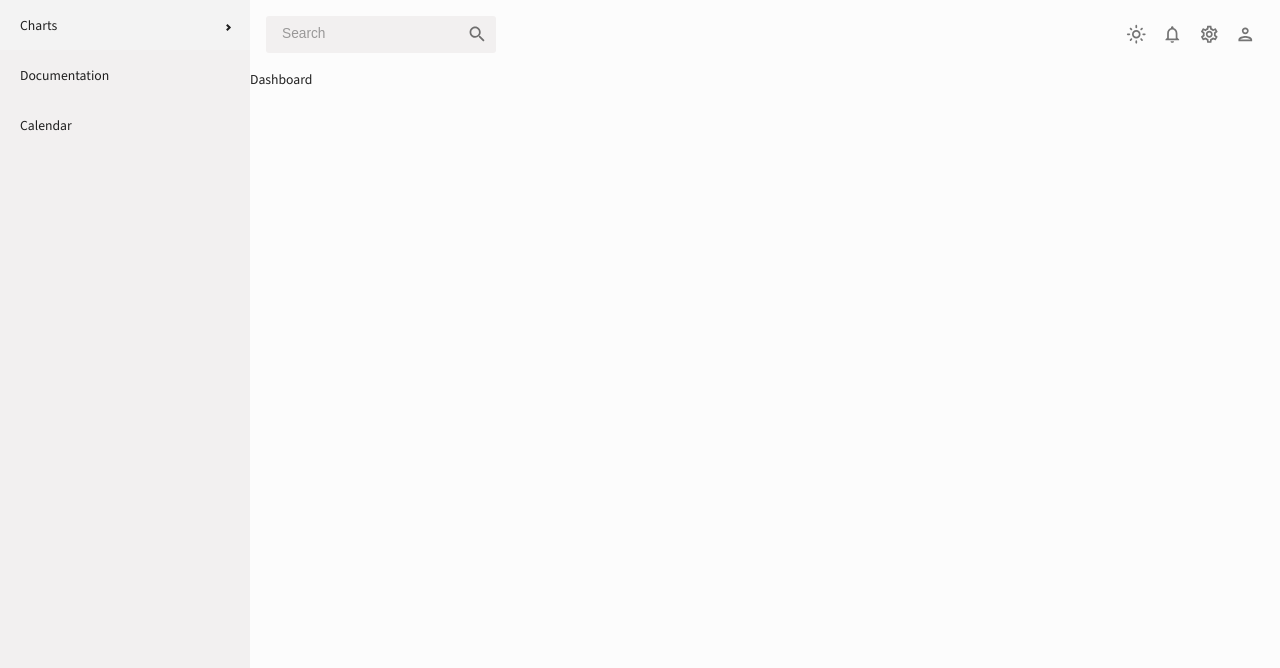
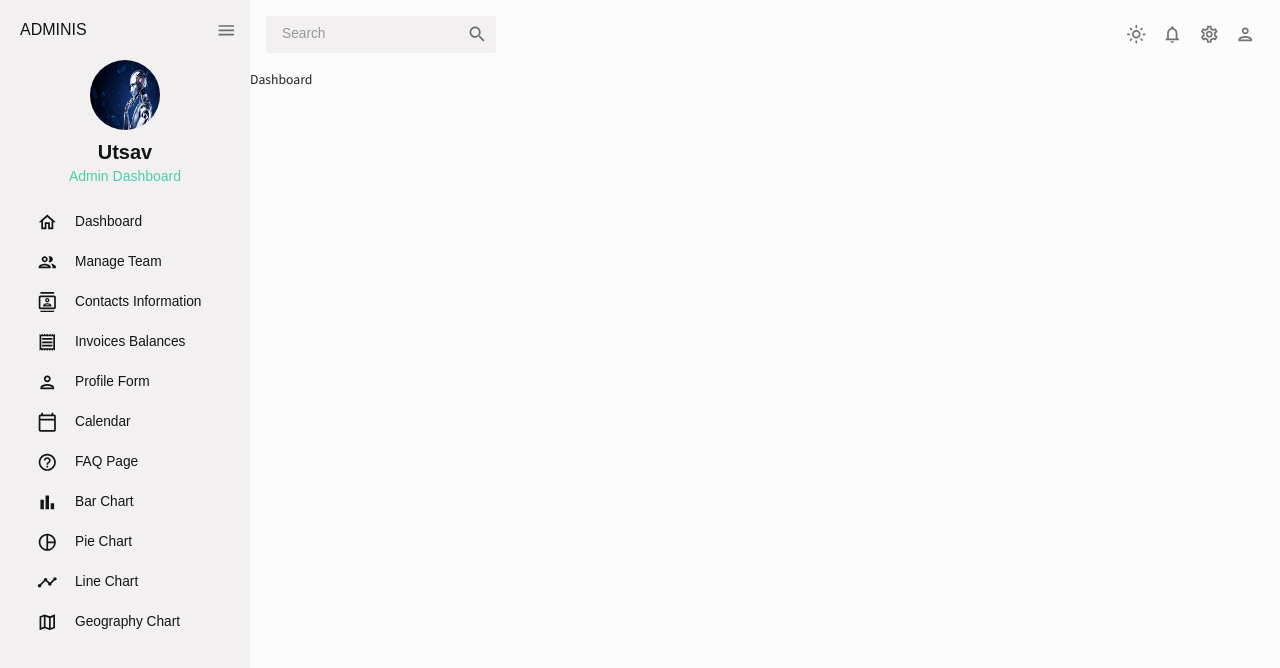
Before and after one commit to Utsavthebug/react-admin-dashboard, a React (Vite) app: page / in a window 1280 px wide. Shown: the top 668 px of the page. Built offline with nearby package versions, Linux system fonts and the light colour scheme.

Commit message:
sidebar design added

```diff
--- a/src/scenes/global/Sidebar.jsx
+++ b/src/scenes/global/Sidebar.jsx
@@ -1,5 +1,5 @@
 import React from 'react'
-import { Sidebar, Menu, MenuItem,SubMenu,sidebarClasses } from 'react-pro-sidebar';
+import { Sidebar, Menu, MenuItem,SubMenu,sidebarClasses,menuClasses } from 'react-pro-sidebar';
 import { Link } from 'react-router-dom';
 import { Box,IconButton,useTheme,Typography } from '@mui/material';
 import { tokens } from '../../theme';
@@ -18,30 +18,217 @@ import MapOutlinedIcon from "@mui/icons-material/MapOutlined";
 import { useState } from 'react';
 
 
+const Item = ({title,to,icon,selected,setSelected})=>{
+   const theme = useTheme()
+   const colors = tokens(theme.palette.mode)
+
+   return (
+    <MenuItem
+    component={<Link to={to} />}
+    active={selected===title}
+    icon={icon}
+    rootStyles={{
+      color:colors.grey[100],
+      height:'40px'
+    }}
+    onClick={()=>setSelected(title)}
+    >
+    <Typography>{title}</Typography>
+
+    </MenuItem>
+   )
+}
+
+
 const SidebarEl = () => {
   const theme = useTheme()
   const colors = tokens(theme.palette.mode)
 
   const [isCollapsed,setIsCollapsed] = useState(false)
-  const [selected,setSelected] = useState('Dashboard')
+  const [selected,setSelected] = useState('Manage Team')
 
   return (
     <Sidebar
+    collapsed={isCollapsed}
     rootStyles={{
       border:'none',
+      height:'100vh',
       [`.${sidebarClasses.container}`]: {
         backgroundColor: `${colors.primary[400]}`,
-        height:'100vh',
       },
     }}
     >
-    <Menu>
-    <SubMenu label="Charts">
-      <MenuItem> Pie charts </MenuItem>
-      <MenuItem> Line charts </MenuItem>
-    </SubMenu>
-    <MenuItem> Documentation </MenuItem>
-    <MenuItem> Calendar </MenuItem>
+    <Menu
+    menuItemStyles={{
+      button: {
+      padding:"5px",
+        [`&:hover`]: {
+          color: '#868dfb',
+          background:'transparent'
+        },
+        [`&.active`]: {
+          color: '#6870fa',
+        },
+      },
+    }}
+    >
+           <MenuItem
+            onClick={() => setIsCollapsed(!isCollapsed)}
+            icon={isCollapsed ? <MenuOutlinedIcon /> : undefined}
+            style={{
+              margin: "5px 0 5px 0",
+              color: colors.grey[100],
+            }}
+          >
+            {!isCollapsed && (
+              <Box
+                display="flex"
+                justifyContent="space-between"
+                alignItems="center"
+                ml="15px"
+              >
+                <Typography variant="h5" color={colors.grey[100]}>
+                  ADMINIS
+                </Typography>
+                <IconButton onClick={() => setIsCollapsed(!isCollapsed)}>
+                  <MenuOutlinedIcon />
+                </IconButton>
+              </Box>
+            )}
+          </MenuItem>
+
+        {
+          !isCollapsed && (
+            <Box mb={"10px"}>
+              <Box display={"flex"} justifyContent={"center"} alignItems={"center"}>
+                <img width={70} height={70} style={{cursor:'pointer',borderRadius:'50%'}}  src={'../../R.jpg'} alt="profile-user" />
+              </Box>
+
+              <Box textAlign={"center"}>
+                <Typography variant='h4' color={colors.grey[100]} fontWeight={"bold"} sx={{m:'10px 0 0 0'}} >Utsav</Typography>
+                <Typography variant='h6' color={colors.greenAccent[500]}>Admin Dashboard</Typography>
+                </Box>
+
+            </Box>
+          )
+        }
+
+  {/* Menu Items */}
+
+  <Box paddingLeft={isCollapsed ? undefined : '10%'} >
+          <Item
+          title={"Dashboard"}
+          to={"/"}
+          icon={<HomeOutlinedIcon/>}
+          selected={selected}
+          setSelected={setSelected}
+          />
+
+        <Item
+          title={"Manage Team"}
+          to={"/team"}
+          icon={<PeopleOutlinedIcon/>}
+          selected={selected}
+          setSelected={setSelected}
+          />
+
+
+        <Item
+          title={"Contacts Information"}
+          to={"/contacts"}
+          icon={<ContactsOutlinedIcon/>}
+          selected={selected}
+          setSelected={setSelected}
+          />
+
+
+        <Item
+          title={"Invoices Balances"}
+          to={"/invoices"}
+          icon={<ReceiptOutlinedIcon/>}
+          selected={selected}
+          setSelected={setSelected}
+          />
+
+
+          <Item
+          title={"Profile Form"}
+          to={"/form"}
+          icon={<PersonOutlinedIcon/>}
+          selected={selected}
+          setSelected={setSelected}
+          />
+
+         <Item
+          title={"Calendar"}
+          to={"/calendar"}
+          icon={<CalendarTodayOutlinedIcon/>}
+          selected={selected}
+          setSelected={setSelected}
+          />
+
+
+        <Item
+          title={"FAQ Page"}
+          to={"/faq"}
+          icon={<HelpOutlineOutlinedIcon/>}
+          selected={selected}
+          setSelected={setSelected}
+          />
+
+
+
+        <Item
+          title={"Bar Chart"}
+          to={"/bar"}
+          icon={<BarChartOutlinedIcon/>}
+          selected={selected}
+          setSelected={setSelected}
+          />
+
+
+          <Item
+          title={"Pie Chart"}
+          to={"/team"}
+          icon={<PieChartOutlineOutlinedIcon/>}
+          selected={selected}
+          setSelected={setSelected}
+          />
+
+
+
+        <Item
+          title={"Line Chart"}
+          to={"/line"}
+          icon={<TimelineOutlinedIcon/>}
+          selected={selected}
+          setSelected={setSelected}
+          />
+
+
+        <Item
+          title={"Geography Chart"}
+          to={"/geography"}
+          icon={<MapOutlinedIcon/>}
+          selected={selected}
+          setSelected={setSelected}
+          />
+
+
+
+
+
+
+
+
+
+
+
+
+
+
+  </Box>
+
   </Menu>
 </Sidebar>
   )
```
Also changed, not shown: public/R.jpg (added).
